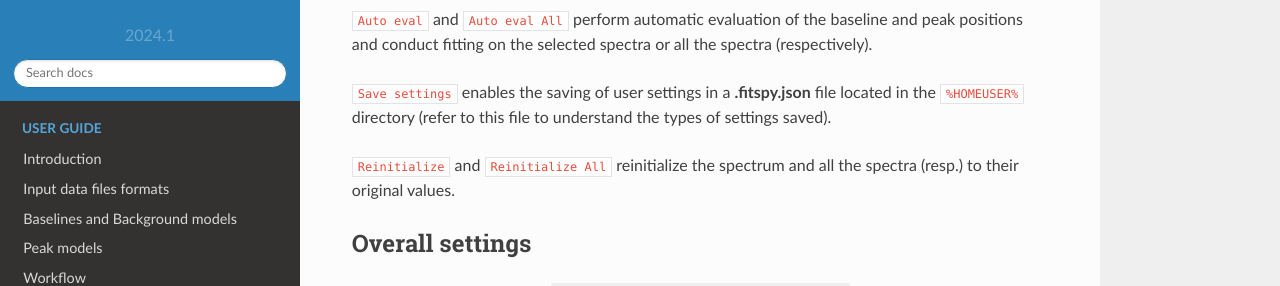
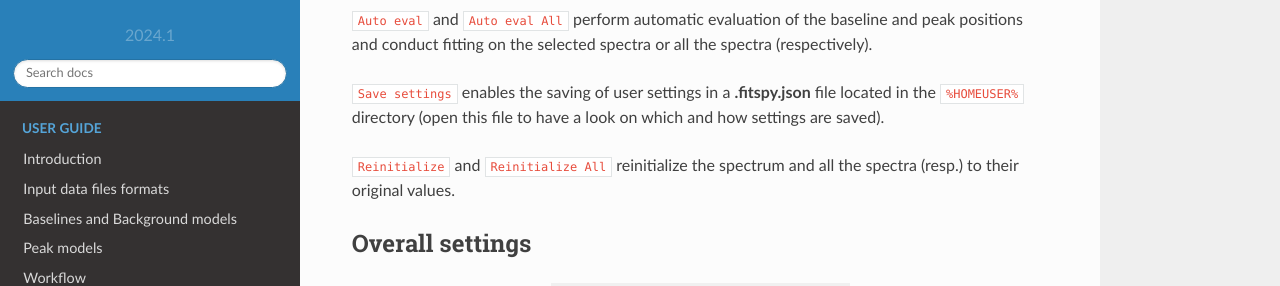
Before and after one commit to CEA-MetroCarac/fitspy, a Sphinx documentation site: the page built from doc/user_guide/gui.rst, in a window 1280 px wide and 900 px high, scrolled down 1236 px. Shown: the part 150-436 px from the top of the window. Built offline with Sphinx 7.4.7 and the Read the Docs theme 2.0.0, drawn with Linux system fonts in a browser that asks for light colours; pages that are not in the unit, such as notebooks, are missing from menus.

Commit message:
doc revisited

```diff
--- a/doc/user_guide/gui.rst
+++ b/doc/user_guide/gui.rst
@@ -46,7 +46,7 @@ Global actions
 
 :code:`Auto eval` and :code:`Auto eval All`  perform automatic evaluation of the baseline and peak positions and conduct fitting on the selected spectra or all the spectra (respectively).
 
-:code:`Save settings` enables the saving of user settings in a **.fitspy.json** file located in the :code:`%HOMEUSER%` directory (refer to this file to understand the types of settings saved).
+:code:`Save settings` enables the saving of user settings in a **.fitspy.json** file located in the :code:`%HOMEUSER%` directory (open this file to have a look on which and how settings are saved).
 
 :code:`Reinitialize` and :code:`Reinitialize All` reinitialize the spectrum and all the spectra (resp.) to their original values.
 
```
